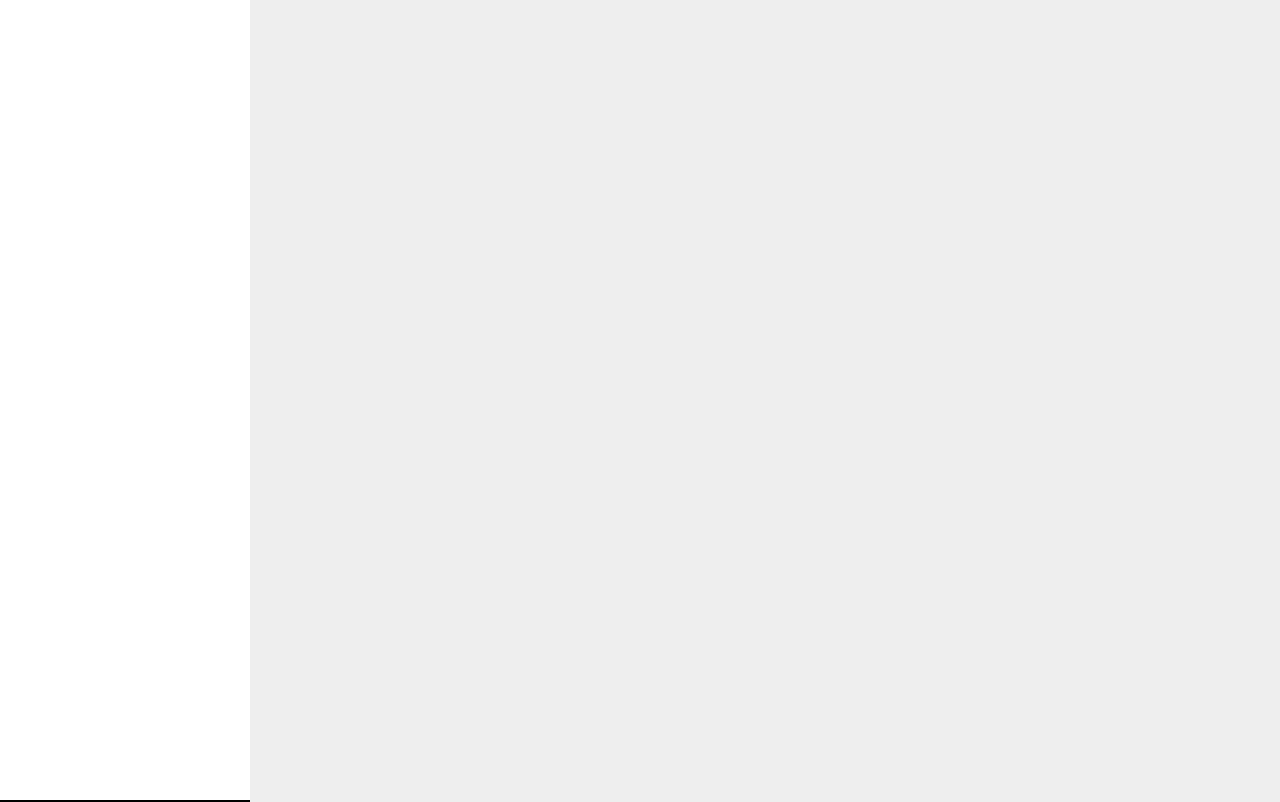
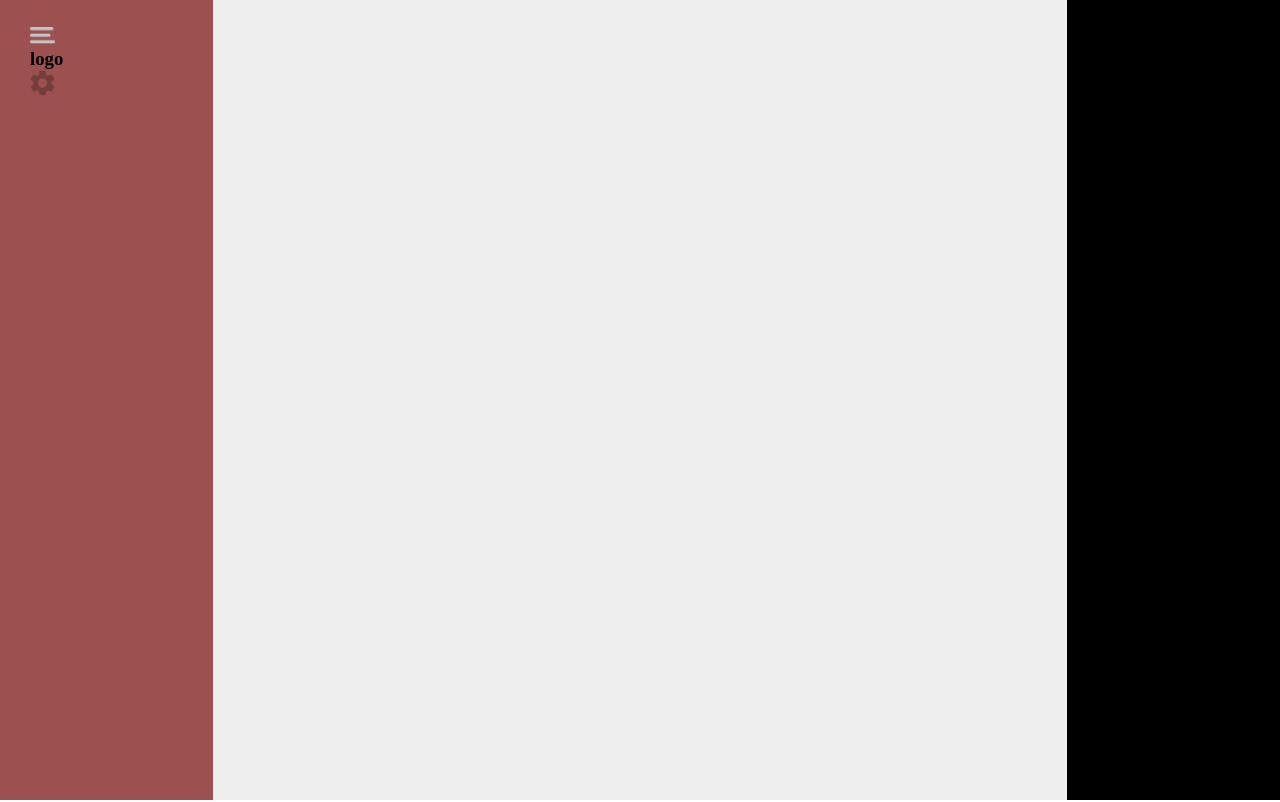
Before and after one commit to Peculiar9/Fac-Management, a plain HTML site: page index.html in a window 1280 px wide. Shown: the top 802 px of the page. Drawn offline with Linux system fonts and the light colour scheme.

Commit message:
changes made to t

```diff
--- a/index.html
+++ b/index.html
@@ -7,16 +7,20 @@
         <link href="style.css" rel="stylesheet">
     </head>
     <body>
-        <section id="left-side">
-
-        </section>
-        <section id="right-side">
-
-        </section>
-        <section id="head">
-            <p>some elements t sgofgl lore</p>
+        <section id="body">
+          <div class="left-side">
+              <div class="head-row">
+                  <div class="bar">
+                      <img src="images/menu.png" alt="">
+                      <h3>logo</h3>
+                      <img src="images/settings.png" alt="">
+                  </div>
+                  <div class="user-profile"></div>
+              </div>
+          </div>
+          <div class="middle"></div>
+          <div class="right-side"></div>
         </section>
 
-        <section id="carousel"></section>
     </body>
 </html>
--- a/style.css
+++ b/style.css
@@ -2,19 +2,45 @@
     padding: 0;
     margin: 0;
     font-family: montserrat;
-    background-color: #eee;
 }
-#left-side{
+#body{
+    display: flex;
+}
+
+.left-side{
+    flex-basis: 25%;
     height: 100vh;
     width: 250px;
-    background-color: #fff;
+    background-color: rgb(156, 80, 80);
     left: 0;
     top: 0;
 }
-#right-side{
+.right-side{
+    flex-basis: 25%;
     height: 100vh;
     width: 250px;
     background-color: #000;
     right: 0;
     top: 0;
+    justify-content: end;
 }
+.middle
+{
+    height: 100vh;
+    width: 100%;
+    background-color: #eee;
+    right: 0;
+    top: 0;
+    flex-basis: auto;
+}
+.head-row{
+    margin: 25px;
+    padding: 2px 5px;
+    display:flex;
+    justify-content: space-between;
+    align-items: center;
+}
+.head-row img{
+   width: 25px;
+
+}
```
Also changed, not shown: images/Group 49.png (added), images/Map.png (added), images/arrow.png (added), images/calendar.png (added), images/chart.png (added), images/dashboard.png (added), images/menu.png (added), images/message.png (added), images/search.png (added), images/settings.png (added).
